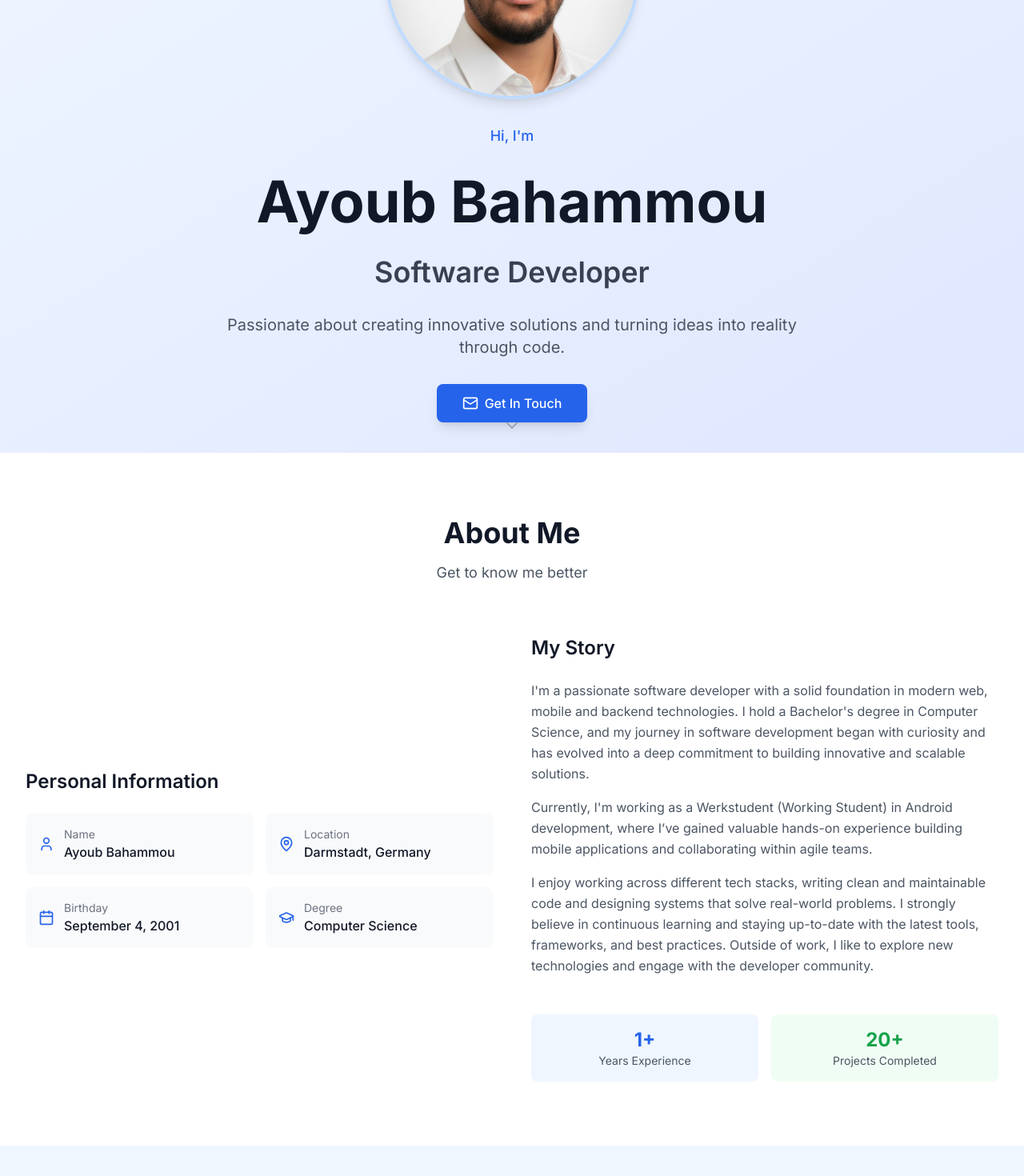
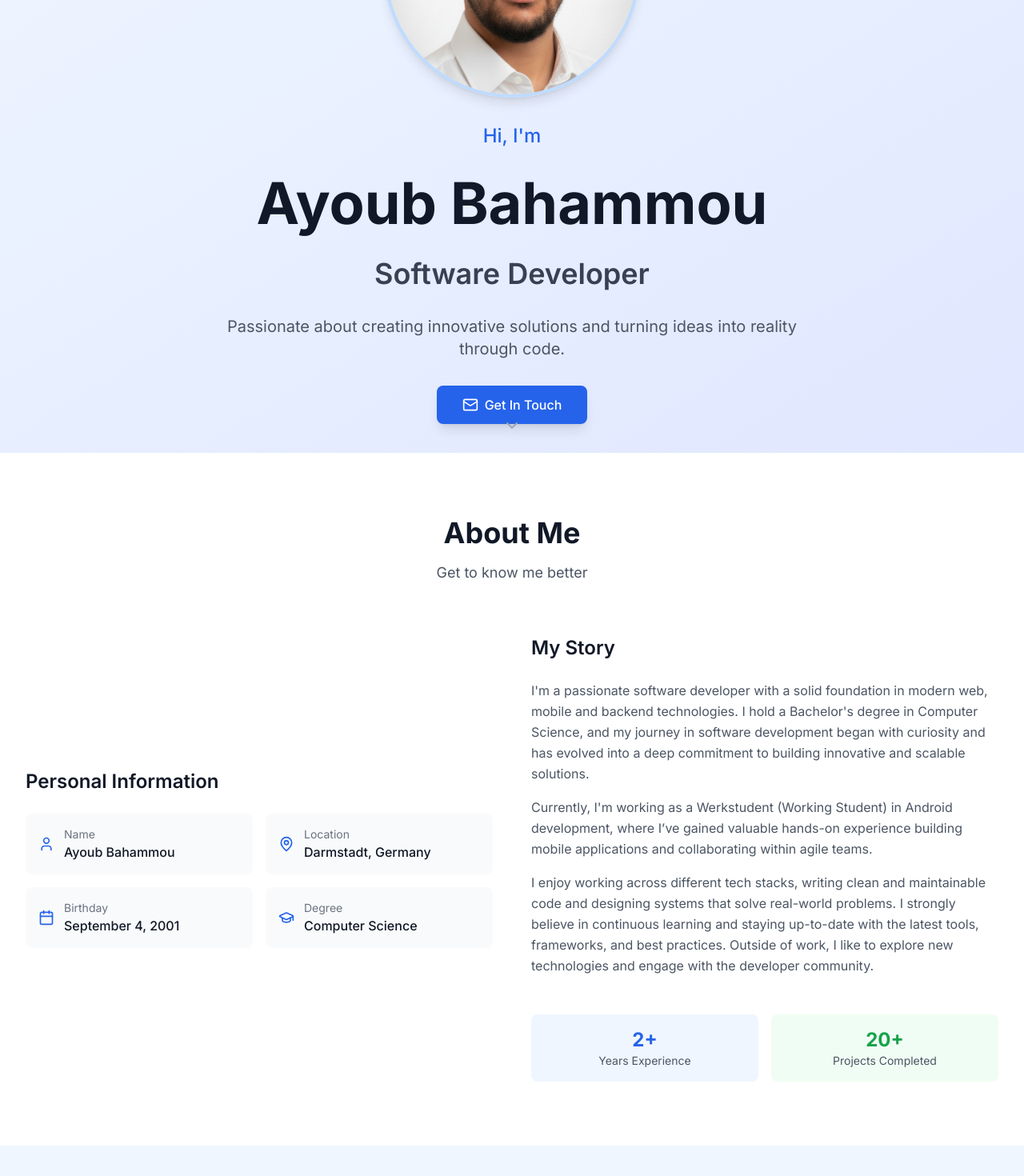
Before and after one commit to AyoubHisoka14/portfolio, a Next.js app: page / in a window 1280 px wide. Shown: the part 234-1704 px from the top of the page at 80% size. Built offline with nearby package versions, Linux system fonts and the light colour scheme.

Commit message:
Small Changes

```diff
--- a/src/components/about-section.tsx
+++ b/src/components/about-section.tsx
@@ -94,7 +94,7 @@ export function AboutSection() {
             {/* Key Points */}
             <div className="grid grid-cols-1 sm:grid-cols-2 gap-4 pt-6">
               <div className="text-center p-4 bg-blue-50 dark:bg-blue-900/20 rounded-lg">
-                <div className="text-2xl font-bold text-blue-600 dark:text-blue-400">1+</div>
+                <div className="text-2xl font-bold text-blue-600 dark:text-blue-400">2+</div>
                 <div className="text-sm text-gray-600 dark:text-gray-400">{t("about.yearsExp")}</div>
               </div>
               <div className="text-center p-4 bg-green-50 dark:bg-green-900/20 rounded-lg">
--- a/src/components/hero-section.tsx
+++ b/src/components/hero-section.tsx
@@ -50,7 +50,7 @@ export function HeroSection() {
             initial={{ opacity: 0 }}
             animate={{ opacity: 1 }}
             transition={{ delay: 0.2 }}
-            className="text-lg text-blue-600 dark:text-blue-400 font-medium"
+            className="text-2xl si text-blue-600 dark:text-blue-400 font-medium"
           >
             {t("hero.greeting")}
           </motion.p>
```
